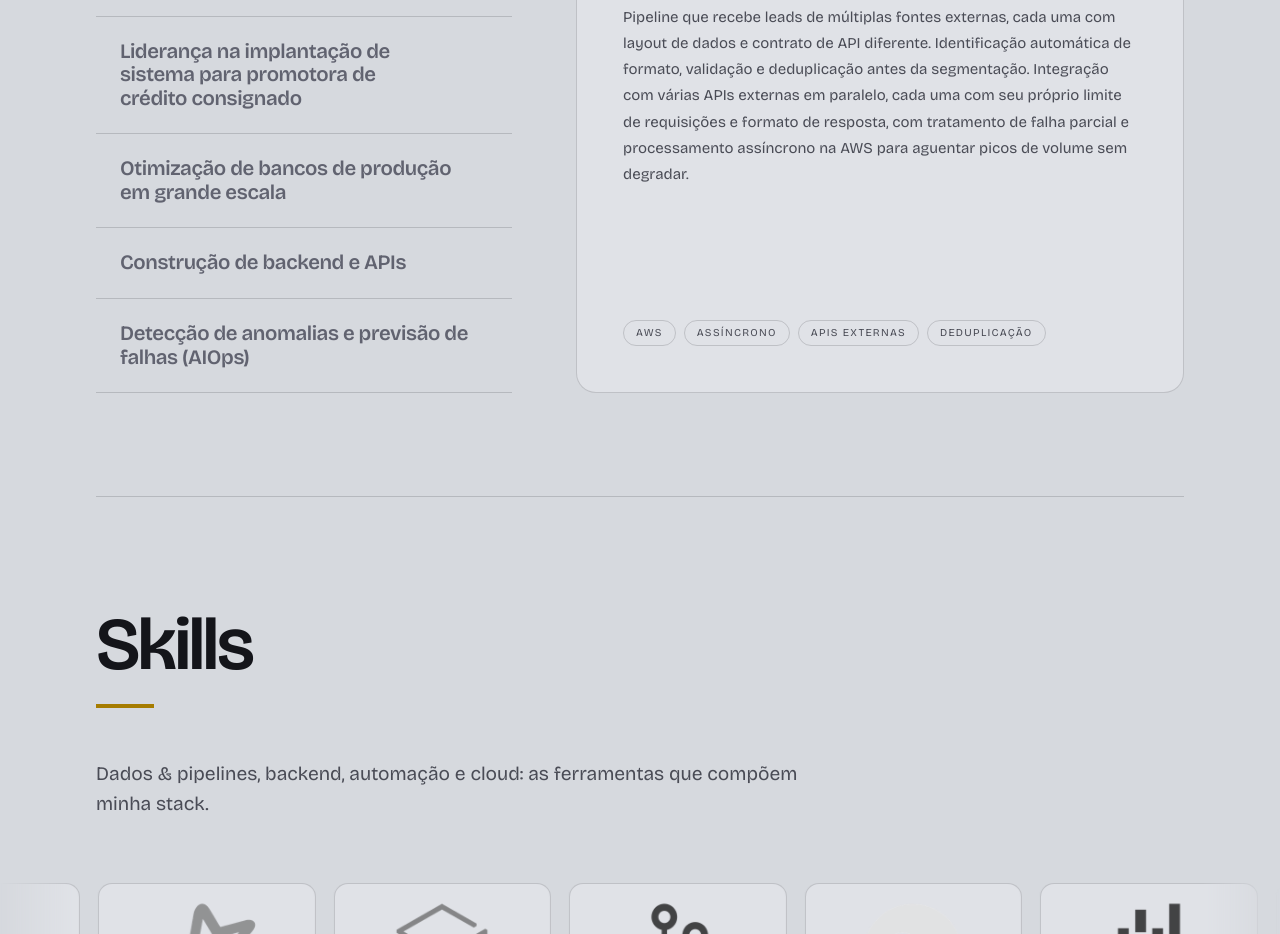
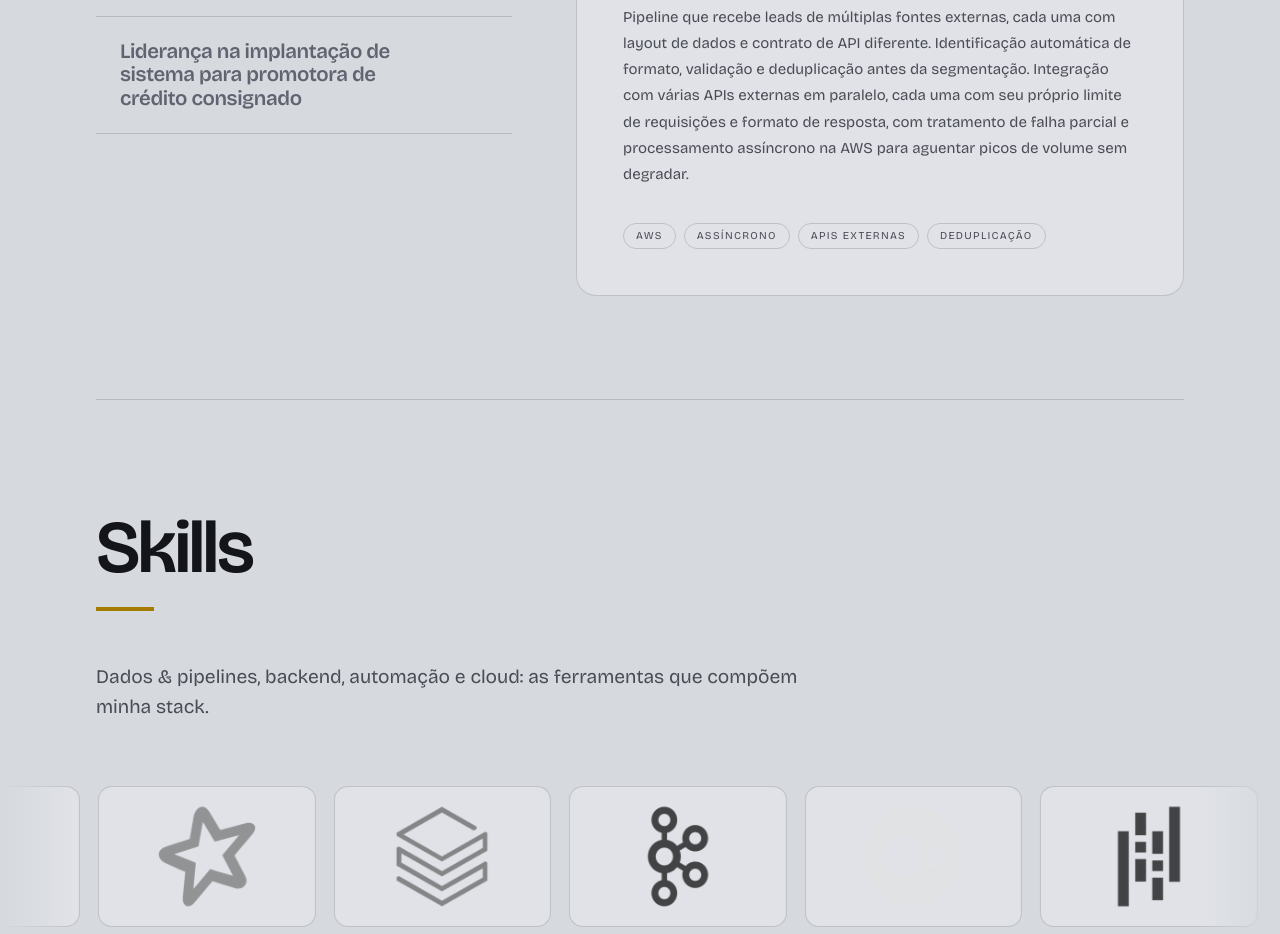
Before and after one commit to douglazcandido/douglazcandido.com, a React (Vite) app: page / in a window 1280 px wide. Shown: the part 3280-4214 px from the top of the page. Built offline with nearby package versions, Linux system fonts and the light colour scheme.

Commit message:
refactor: remove três projetos e o gráfico de antes e depois

```diff
--- a/src/data/projects.ts
+++ /dev/null
@@ -1,7 +0,0 @@
-/** Index (in `t.projects.items`) of the project that shows a before/after metric, and its numbers. */
-export const metricProject = {
-  index: 3,
-  from: "112",
-  to: "15",
-  unit: "GB",
-} as const;
--- a/src/i18n/en.ts
+++ b/src/i18n/en.ts
@@ -84,9 +84,6 @@ export const en: Dict = {
     title: "Projects",
     intro:
       "The kinds of problems I've solved in practice, without going into client- or company-specific details.",
-    before: "before",
-    after: "after",
-    metricCaption: "database size after the restructuring",
     items: [
       {
         title: "Near real-time lead ingestion, processing and integration",
@@ -105,24 +102,6 @@ export const en: Dict = {
         description:
           "I led a team in rolling out a complete system for a payroll-loan originator, coordinating the work from requirements gathering all the way to production deployment, across backend, external integrations and database modeling.",
         tags: ["Leadership", "Backend", "Integrations", "Deploy"],
-      },
-      {
-        title: "Large-scale production database optimization",
-        description:
-          "Diagnosis and redesign of the data model on PostgreSQL databases on AWS holding tens of millions of records. Restructuring schemas, data types and indexes shrank one database from 112GB to 15GB, along with rewriting complex queries with zero downtime.",
-        tags: ["PostgreSQL", "AWS", "Schema", "Indexes"],
-      },
-      {
-        title: "Backend and API development",
-        description:
-          "Python/FastAPI services and APIs hosted on AWS, with authentication, data validation and asynchronous processing, powering the internal systems the operation relies on every day.",
-        tags: ["Python", "FastAPI", "AWS", "Authentication"],
-      },
-      {
-        title: "Anomaly detection and failure prediction (AIOps)",
-        description:
-          "Orchestration of a data pipeline with multiple machine learning models (time series and clustering) served through an API, plus a management dashboard to follow predictions and export results. An academic project in partnership with FIAP × Locaweb.",
-        tags: ["Machine Learning", "Time series", "Clustering", "FIAP × Locaweb"],
       },
     ],
   },
--- a/src/i18n/es.ts
+++ b/src/i18n/es.ts
@@ -84,9 +84,6 @@ export const es: Dict = {
     title: "Proyectos",
     intro:
       "Tipos de problemas que ya resolví en la práctica, sin entrar en detalles específicos de clientes o empresas.",
-    before: "antes",
-    after: "después",
-    metricCaption: "tamaño de la base tras la reestructuración",
     items: [
       {
         title: "Ingesta, procesamiento e integración de leads en tiempo casi real",
@@ -105,24 +102,6 @@ export const es: Dict = {
         description:
           "Lideré un equipo en la implementación de un sistema completo para una promotora de crédito con descuento en nómina, coordinando el trabajo desde el levantamiento de requisitos hasta el despliegue en producción, pasando por backend, integraciones externas y modelado de base de datos.",
         tags: ["Liderazgo", "Backend", "Integraciones", "Despliegue"],
-      },
-      {
-        title: "Optimización de bases de datos de producción a gran escala",
-        description:
-          "Diagnóstico y rediseño del modelado en bases PostgreSQL en AWS con decenas de millones de registros. La reestructuración de esquema, tipos de datos e índices redujo una base de 112GB a 15GB, además de la reescritura de consultas complejas sin downtime.",
-        tags: ["PostgreSQL", "AWS", "Esquema", "Índices"],
-      },
-      {
-        title: "Desarrollo de backend y APIs",
-        description:
-          "Servicios y APIs en Python/FastAPI, alojados en AWS, con autenticación, validación de datos y procesamiento asíncrono, que sostienen los sistemas internos que la operación usa todos los días.",
-        tags: ["Python", "FastAPI", "AWS", "Autenticación"],
-      },
-      {
-        title: "Detección de anomalías y predicción de fallas (AIOps)",
-        description:
-          "Orquestación de un pipeline de datos con múltiples modelos de machine learning (series temporales y clustering) servidos por API, con un panel de gestión para seguir las predicciones y exportar resultados. Proyecto académico en alianza FIAP × Locaweb.",
-        tags: ["Machine Learning", "Series temporales", "Clustering", "FIAP × Locaweb"],
       },
     ],
   },
--- a/src/i18n/pt.ts
+++ b/src/i18n/pt.ts
@@ -86,9 +86,6 @@ export const pt = {
     title: "Projetos",
     intro:
       "Tipos de problema que já resolvi na prática, sem entrar em detalhes específicos de cliente ou empresa.",
-    before: "antes",
-    after: "depois",
-    metricCaption: "tamanho da base após a reestruturação",
     items: [
       {
         title: "Ingestão, processamento e integração de leads em tempo quase real",
@@ -107,24 +104,6 @@ export const pt = {
         description:
           "Liderei uma equipe na implantação de um sistema completo para uma promotora de crédito consignado, coordenando o trabalho desde o levantamento de requisitos até o deploy em produção, passando por backend, integrações externas e modelagem de banco de dados.",
         tags: ["Liderança", "Backend", "Integrações", "Deploy"],
-      },
-      {
-        title: "Otimização de bancos de produção em grande escala",
-        description:
-          "Diagnóstico e redesenho de modelagem em bases PostgreSQL na AWS com dezenas de milhões de registros. Reestruturação de schema, tipos de dados e índices que reduziu uma base de 112GB para 15GB, além de reescrita de consultas complexas sem downtime.",
-        tags: ["PostgreSQL", "AWS", "Schema", "Índices"],
-      },
-      {
-        title: "Construção de backend e APIs",
-        description:
-          "Serviços e APIs em Python/FastAPI, hospedados na AWS, com autenticação, validação de dados e processamento assíncrono, sustentando sistemas internos usados no dia a dia da operação.",
-        tags: ["Python", "FastAPI", "AWS", "Autenticação"],
-      },
-      {
-        title: "Detecção de anomalias e previsão de falhas (AIOps)",
-        description:
-          "Orquestração de pipeline de dados com múltiplos modelos de machine learning (séries temporais e clustering) servidos por API, com painel de gestão para acompanhar previsões e exportar resultados. Projeto acadêmico em parceria FIAP × Locaweb.",
-        tags: ["Machine Learning", "Séries temporais", "Clustering", "FIAP × Locaweb"],
       },
     ],
   },
--- a/src/sections/Projects.tsx
+++ b/src/sections/Projects.tsx
@@ -4,7 +4,6 @@ import Section from "../components/Section";
 import Reveal from "../components/Reveal";
 import SpotlightCard from "../components/SpotlightCard";
 import { prefersReducedMotion } from "../hooks/useReducedMotion";
-import { metricProject } from "../data/projects";
 import { useI18n } from "../i18n/context";
 
 interface Project {
@@ -14,9 +13,7 @@ interface Project {
 }
 
 /** Cards fade as they leave the visible window (set from the scroll handler). */
-function ProjectCard({ project, index, seen, onSelect }: { project: Project; index: number; seen: boolean; onSelect: (e: MouseEvent) => void }) {
-  const { t } = useI18n();
-  const metric = index === metricProject.index ? { ...metricProject, caption: t.projects.metricCaption } : undefined;
+function ProjectCard({ project, onSelect }: { project: Project; onSelect: (e: MouseEvent) => void }) {
 
   return (
     <div
@@ -32,42 +29,6 @@ function ProjectCard({ project, index, seen, onSelect }: { project: Project; ind
           </h3>
           <p className="m-0 mt-4 text-[15px] leading-[1.7] text-neutral-400">{project.description}</p>
         </div>
-
-        {metric && (
-          <div className={seen ? "bar-visible" : ""}>
-            <p className="display m-0 flex items-baseline gap-3 text-[clamp(40px,4.4vw,64px)] leading-[0.9]">
-              <span className="text-neutral-600 line-through decoration-accent decoration-[3px]">{metric.from}</span>
-              <span className="text-[0.22em] font-normal text-accent">→</span>
-              <span className="text-accent">{metric.to}</span>
-              <span className="text-[0.2em] font-normal tracking-normal text-neutral-300 normal-case">{metric.unit}</span>
-            </p>
-            <p className="m-0 mt-3 text-[11px] tracking-[0.16em] text-neutral-500 uppercase">{metric.caption}</p>
-
-            <div className="mt-5 flex flex-col gap-2.5">
-              <div>
-                <div className="mb-1 flex justify-between text-[10px] tracking-[0.16em] text-neutral-500 uppercase">
-                  <span>{t.projects.before}</span>
-                  <span>{metric.from} {metric.unit}</span>
-                </div>
-                <div className="h-2 bg-neutral-900">
-                  <div className="bar-fill h-full bg-neutral-600" />
-                </div>
-              </div>
-              <div>
-                <div className="mb-1 flex justify-between text-[10px] tracking-[0.16em] text-accent uppercase">
-                  <span>{t.projects.after}</span>
-                  <span>{metric.to} {metric.unit}</span>
-                </div>
-                <div className="h-2 bg-neutral-900">
-                  <div
-                    className="bar-fill h-full bg-accent"
-                    style={{ width: `${(Number(metric.to) / Number(metric.from)) * 100}%`, transitionDelay: "0.35s" }}
-                  />
-                </div>
-              </div>
-            </div>
-          </div>
-        )}
 
         <ul className="m-0 mt-auto flex list-none flex-wrap gap-2 p-0">
           {project.tags.map((tag) => (
@@ -96,7 +57,6 @@ export default function Projects() {
   const items = t.projects.items;
   const scrollerRef = useRef<HTMLDivElement>(null);
   const thumbRef = useRef<HTMLSpanElement>(null);
-  const [seen, setSeen] = useState<ReadonlySet<number>>(new Set());
   const [edges, setEdges] = useState({ start: true, end: false });
   const [dragging, setDragging] = useState(false);
   const drag = useRef({ active: false, moved: false, startX: 0, startLeft: 0 });
@@ -264,25 +224,6 @@ export default function Projects() {
     };
   }, [stopAnim]);
 
-  // A card counts as "seen" once mostly on screen (starts its before/after bars).
-  useEffect(() => {
-    const scroller = scrollerRef.current;
-    if (!scroller) return;
-    const els = cards();
-    const io = new IntersectionObserver(
-      (entries) => {
-        setSeen((prev) => {
-          const next = new Set(prev);
-          for (const e of entries) if (e.isIntersecting) next.add(els.indexOf(e.target as HTMLElement));
-          return next.size === prev.size ? prev : next;
-        });
-      },
-      { root: scroller, threshold: 0.6 },
-    );
-    els.forEach((el) => io.observe(el));
-    return () => io.disconnect();
-  }, [cards, items.length]);
-
   const onKeyDown = (e: KeyboardEvent<HTMLDivElement>) => {
     if (e.key === "ArrowRight") goNext();
     else if (e.key === "ArrowLeft") goPrev();
@@ -377,7 +318,7 @@ export default function Projects() {
           }`}
         >
           {items.map((project, i) => (
-            <ProjectCard key={i} project={project} index={i} seen={seen.has(i)} onSelect={selectCard(i)} />
+            <ProjectCard key={i} project={project} onSelect={selectCard(i)} />
           ))}
         </div>
       </div>
--- a/src/sections/ProjectsList.tsx
+++ b/src/sections/ProjectsList.tsx
@@ -2,7 +2,6 @@ import { useEffect, useRef, useState, type KeyboardEvent } from "react";
 import { FiArrowRight } from "react-icons/fi";
 import Section from "../components/Section";
 import Reveal from "../components/Reveal";
-import { metricProject } from "../data/projects";
 import { useI18n } from "../i18n/context";
 
 interface Project {
@@ -27,10 +26,8 @@ function Step({ order, active, className = "", children }: { order: number; acti
   );
 }
 
-/** Everything about one project: title, text, optional before/after metric, tags. */
-function ProjectDetail({ project, index, active }: { project: Project; index: number; active: boolean }) {
-  const { t } = useI18n();
-  const metric = index === metricProject.index ? { ...metricProject, caption: t.projects.metricCaption } : undefined;
+/** Everything about one project: title, text and tags. */
+function ProjectDetail({ project, active }: { project: Project; active: boolean }) {
 
   return (
     <div className="flex h-full flex-col gap-9">
@@ -44,43 +41,7 @@ function ProjectDetail({ project, index, active }: { project: Project; index: nu
         <p className="m-0 max-w-[60ch] text-[clamp(15px,1.15vw,18px)] leading-[1.75] text-neutral-400">{project.description}</p>
       </Step>
 
-      {metric && (
-        <Step order={2} active={active} className={active ? "bar-visible" : ""}>
-          <p className="display m-0 flex items-baseline gap-3 text-[clamp(44px,5.2vw,80px)] leading-[0.9]">
-            <span className="text-neutral-600 line-through decoration-accent decoration-[3px]">{metric.from}</span>
-            <span className="text-[0.22em] font-normal text-accent">→</span>
-            <span className="text-accent">{metric.to}</span>
-            <span className="text-[0.2em] font-normal tracking-normal text-neutral-300 normal-case">{metric.unit}</span>
-          </p>
-          <p className="m-0 mt-3 text-[11px] tracking-[0.16em] text-neutral-500 uppercase">{metric.caption}</p>
-
-          <div className="mt-6 flex max-w-[420px] flex-col gap-2.5">
-            <div>
-              <div className="mb-1 flex justify-between text-[10px] tracking-[0.16em] text-neutral-500 uppercase">
-                <span>{t.projects.before}</span>
-                <span>{metric.from} {metric.unit}</span>
-              </div>
-              <div className="h-2 bg-neutral-900">
-                <div className="bar-fill h-full bg-neutral-600" />
-              </div>
-            </div>
-            <div>
-              <div className="mb-1 flex justify-between text-[10px] tracking-[0.16em] text-accent uppercase">
-                <span>{t.projects.after}</span>
-                <span>{metric.to} {metric.unit}</span>
-              </div>
-              <div className="h-2 bg-neutral-900">
-                <div
-                  className="bar-fill h-full bg-accent"
-                  style={{ width: `${(Number(metric.to) / Number(metric.from)) * 100}%`, transitionDelay: "0.45s" }}
-                />
-              </div>
-            </div>
-          </div>
-        </Step>
-      )}
-
-      <Step order={metric ? 3 : 2} active={active} className="mt-auto">
+      <Step order={2} active={active} className="mt-auto">
         <ul className="m-0 flex list-none flex-wrap gap-2 p-0">
           {project.tags.map((tag) => (
             <li
@@ -190,7 +151,7 @@ export default function ProjectsList() {
                 >
                   <div className="overflow-hidden">
                     <div className="pt-2 pr-1 pb-8 pl-6">
-                      <ProjectDetail project={project} index={i} active={active} />
+                      <ProjectDetail project={project} active={active} />
                     </div>
                   </div>
                 </div>
@@ -213,7 +174,7 @@ export default function ProjectsList() {
                   active ? "opacity-100" : "pointer-events-none opacity-0"
                 }`}
               >
-                <ProjectDetail project={project} index={i} active={active} />
+                <ProjectDetail project={project} active={active} />
               </div>
             );
           })}
```
Also changed, not shown: src/index.css (+0 -16 lines).
